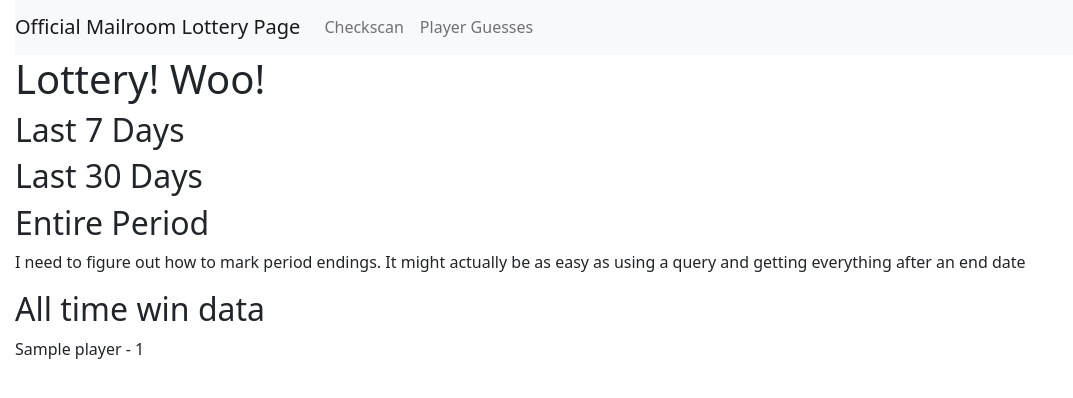
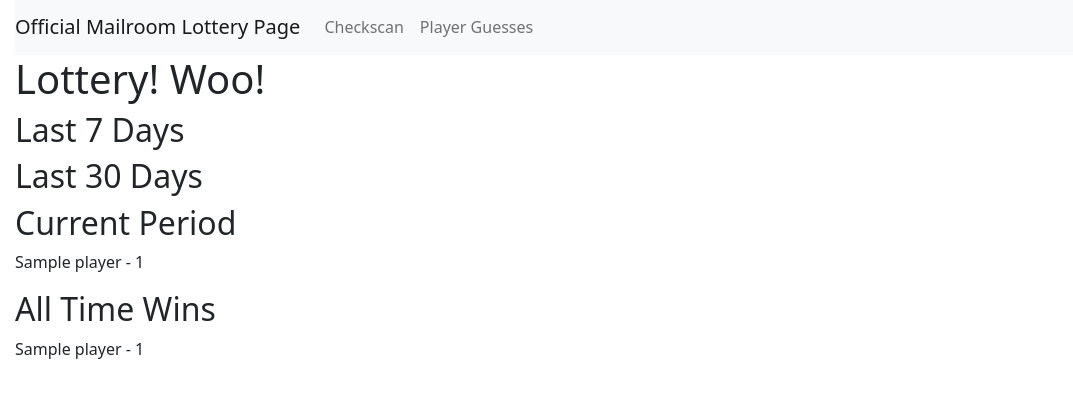
Before and after one commit to gbwilliamson4/DjangoLotteryThing, a Django app: page / in a window 1280 px wide. Shown: the part 16-414 px from the top of the page, without its empty margins (0-1073 px from the left). Run offline with Django 4.2, Linux system fonts and the light colour scheme; tables that the repository leaves empty hold one stand-in row (values such as "Sample post"); some libraries are stand-ins or nearby versions.

Commit message:
Index.html and corresponding view calculate wins in the current period.

```diff
--- a/lotteries/templates/lotteries/index.html
+++ b/lotteries/templates/lotteries/index.html
@@ -20,12 +20,13 @@
 <p>{{ win.player_name }} - {{ win.win__player__count }}</p>
 {% endfor %}
 
-<h2>Entire Period</h2>
+<h2>Current Period</h2>
 
-<p>I need to figure out how to mark period endings. It might actually be as easy as using a query and
-    getting everything after an end date</p>
+{% for win in wins_period %}
+<p>{{ win.player_name }} - {{ win.win__player__count }}</p>
+{% endfor %}
 
-<h2>All time win data</h2>
+<h2>All Time Wins</h2>
 {% for win in wins_all %}
 <p>{{ win.player_name }} - {{ win.win__player__count }}</p>
 {% endfor %}
--- a/lotteries/views.py
+++ b/lotteries/views.py
@@ -20,6 +20,9 @@
     today = date.today()
     minus_7 = today - timedelta(days=7)
     minus_30 = today - timedelta(days=30)
+    period_end_date = Period_End_Dates.objects.latest('period_end_date')
+    print(period_end_date)
+    period_end_date = str(period_end_date)
 
     wins_7 = Player.objects.values('player_name').filter(win__scan_date__gte=minus_7).annotate(
         Count('win__player')).order_by('-win__player__count')
@@ -30,7 +33,10 @@
     wins_all = Player.objects.values('player_name').annotate(Count('win__player')).order_by(
         '-win__player__count')
 
-    context = {'wins_7': wins_7, 'wins_30': wins_30, 'wins_all': wins_all}
+    wins_period = Player.objects.values('player_name').filter(win__scan_date__gte=period_end_date).annotate(
+        Count('win__player')).order_by('-win__player__count')
+
+    context = {'wins_7': wins_7, 'wins_30': wins_30, 'wins_period': wins_period, 'wins_all': wins_all}
     return render(request, 'lotteries/index.html', context)
 
 
```
